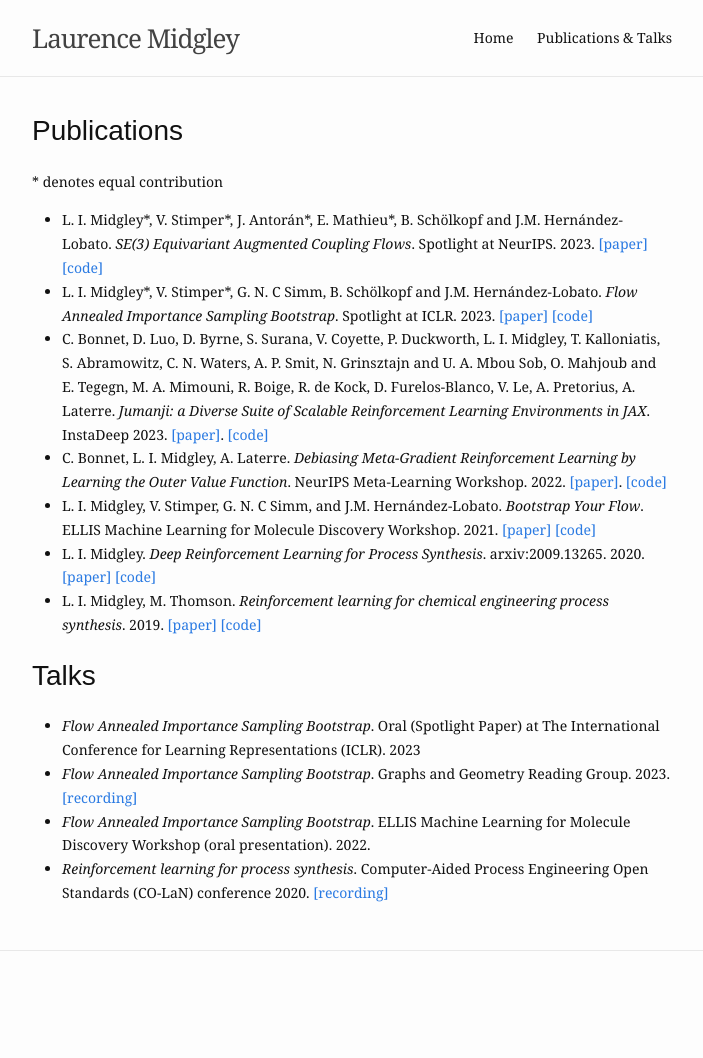
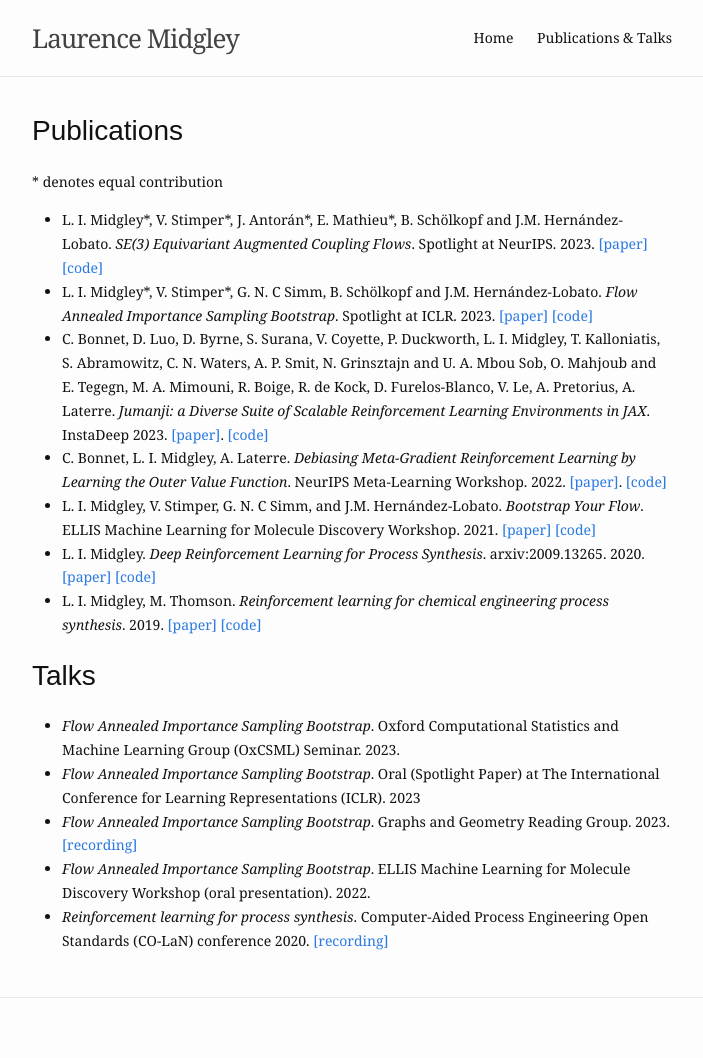
Before and after one commit to lollcat/laurence-midgley, a Jekyll site: the page built from publications.md, in a window 1280 px wide. Shown: the whole page, without its empty margins (288-991 px from the left). Built offline with Jekyll 4.4.1, drawn with Linux system fonts in a browser that asks for light colours; a style sheet for code colours, icons or effects is not loaded; before the commit the page ends 1011 px from its top, so only the background shows below that.

Commit message:
feat: add oxford talk

```diff
--- a/publications.md
+++ b/publications.md
@@ -17,6 +17,7 @@ slug: /publications
  - L. I. Midgley, M. Thomson. *Reinforcement learning for chemical engineering process synthesis*. 2019. [[paper]](https://zenodo.org/record/3556549#.ZBXGN9LP1kg) [[code]](https://github.com/lollcat/RL-Process-Design)
 
 # Talks
+ - *Flow Annealed Importance Sampling Bootstrap*. Oxford Computational Statistics and Machine Learning Group (OxCSML) Seminar. 2023.
  - *Flow Annealed Importance Sampling Bootstrap*. Oral (Spotlight Paper) at The International Conference for Learning Representations (ICLR). 2023
  - *Flow Annealed Importance Sampling Bootstrap*. Graphs and Geometry Reading Group. 2023. [[recording]](https://www.youtube.com/watch?v=xQQXvOWu9nE&t=5001s&ab_channel=ValenceDiscovery)
  - *Flow Annealed Importance Sampling Bootstrap*. ELLIS Machine Learning for Molecule Discovery Workshop (oral presentation). 2022.
```
